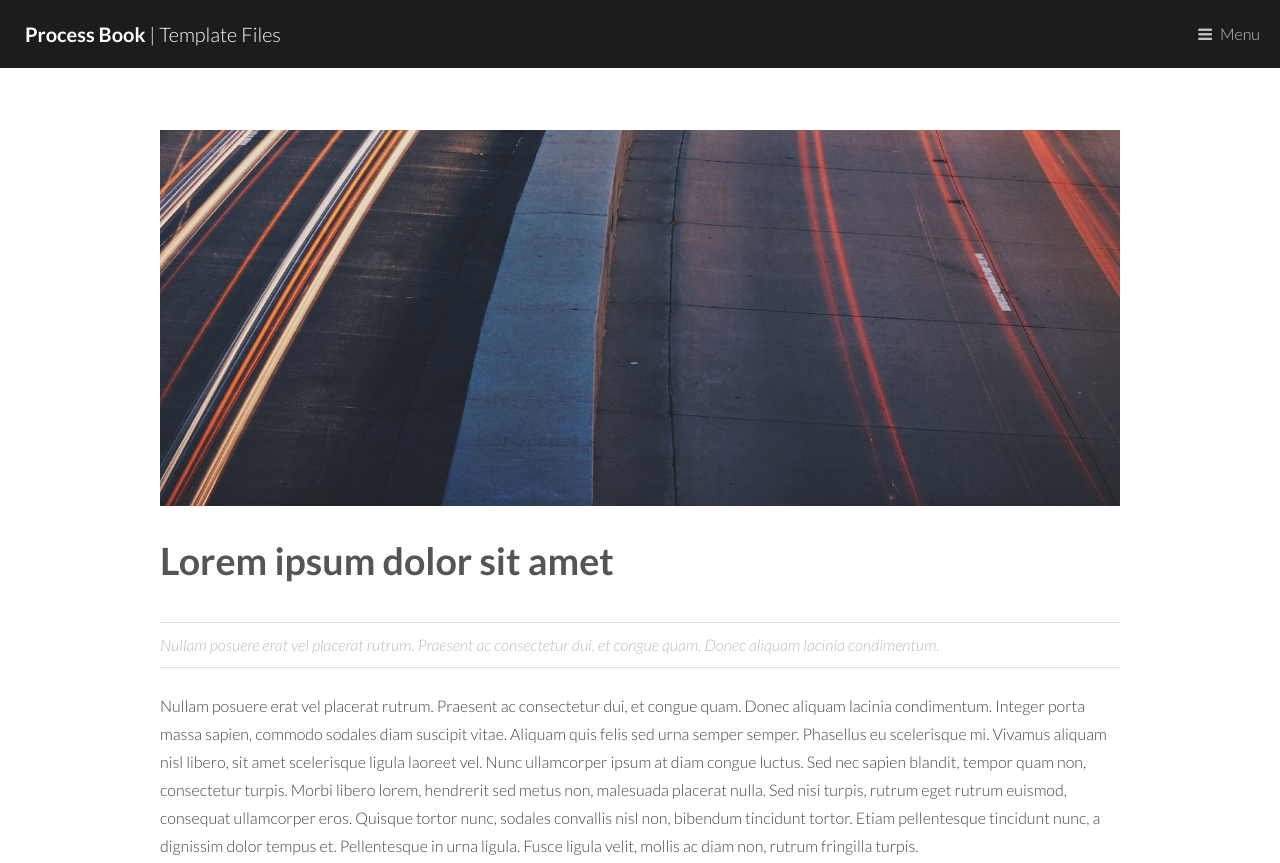
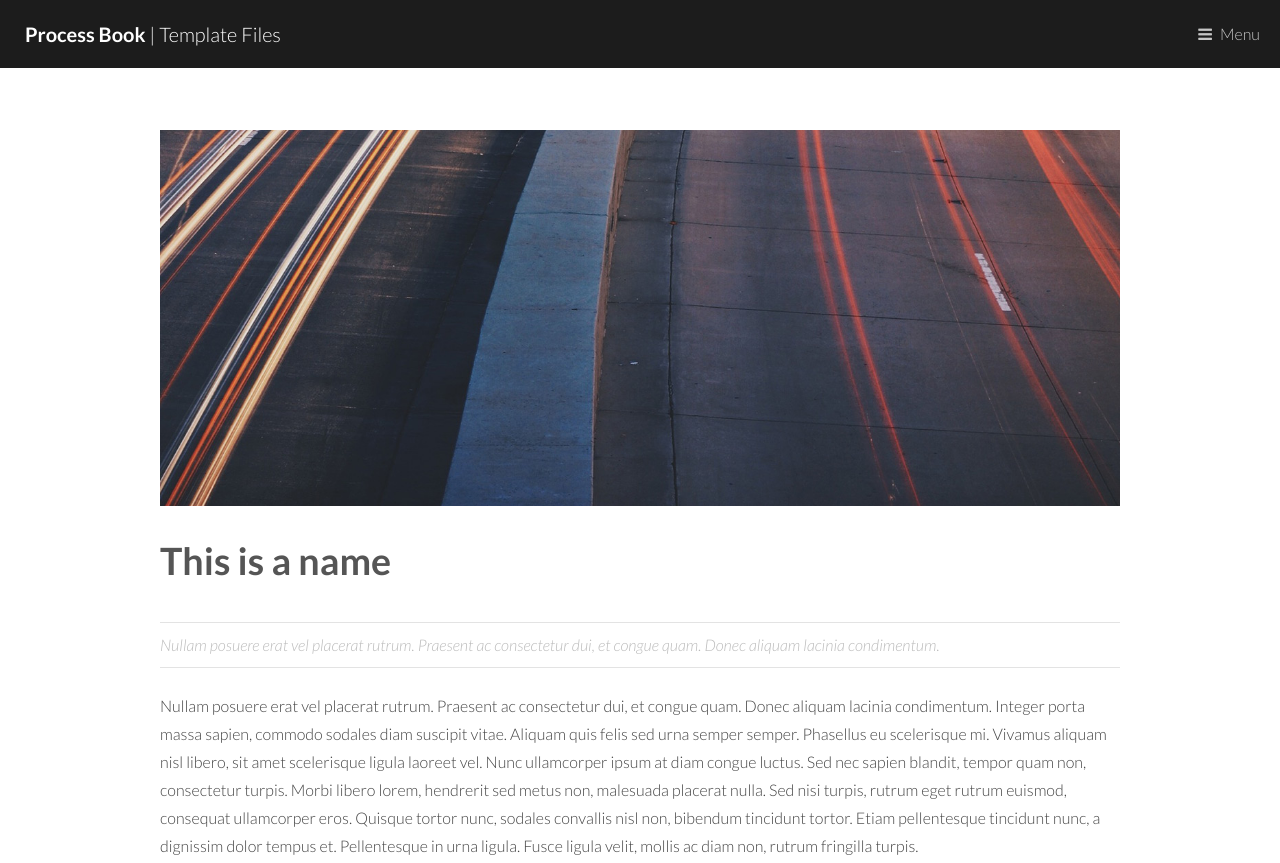
Before and after one commit to noahprivette/Nope-Process-site-TEMPLATE, a plain HTML site: page generic-page.html in a window 1280 px wide. Shown: the top 863 px of the page. Drawn offline with Linux system fonts and the light colour scheme.

Commit message:
text edit

```diff
--- a/generic-page.html
+++ b/generic-page.html
@@ -33,7 +33,7 @@
 						<img src="images/pic11.jpg" alt="" />
 					</div>
 					<header>
-						<h1>Lorem ipsum dolor sit amet</h1>
+						<h1>This is a name</h1>
 						<p class="info">Nullam posuere erat vel placerat rutrum. Praesent ac consectetur dui, et congue quam. Donec aliquam lacinia condimentum.</p>
 					</header>
 					<p>Nullam posuere erat vel placerat rutrum. Praesent ac consectetur dui, et congue quam. Donec aliquam lacinia condimentum. Integer porta massa sapien, commodo sodales diam suscipit vitae. Aliquam quis felis sed urna semper semper. Phasellus eu scelerisque mi. Vivamus aliquam nisl libero, sit amet scelerisque ligula laoreet vel. Nunc ullamcorper ipsum at diam congue luctus. Sed nec sapien blandit, tempor quam non, consectetur turpis. Morbi libero lorem, hendrerit sed metus non, malesuada placerat nulla. Sed nisi turpis, rutrum eget rutrum euismod, consequat ullamcorper eros. Quisque tortor nunc, sodales convallis nisl non, bibendum tincidunt tortor. Etiam pellentesque tincidunt nunc, a dignissim dolor tempus et. Pellentesque in urna ligula. Fusce ligula velit, mollis ac diam non, rutrum fringilla turpis.</p>
```
